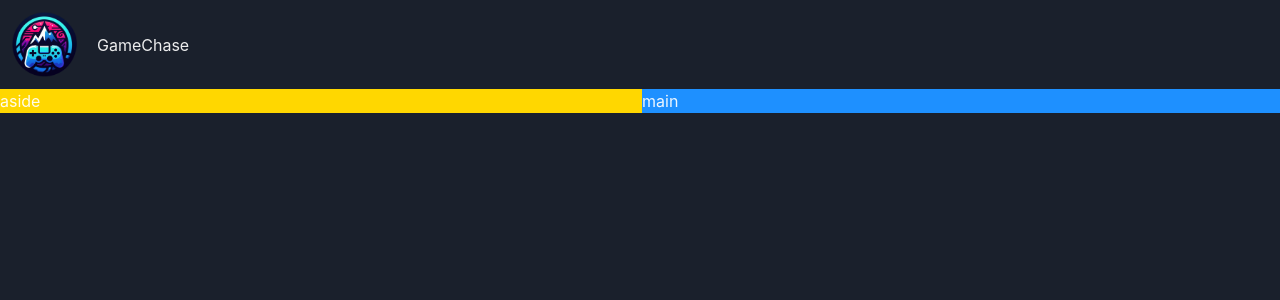
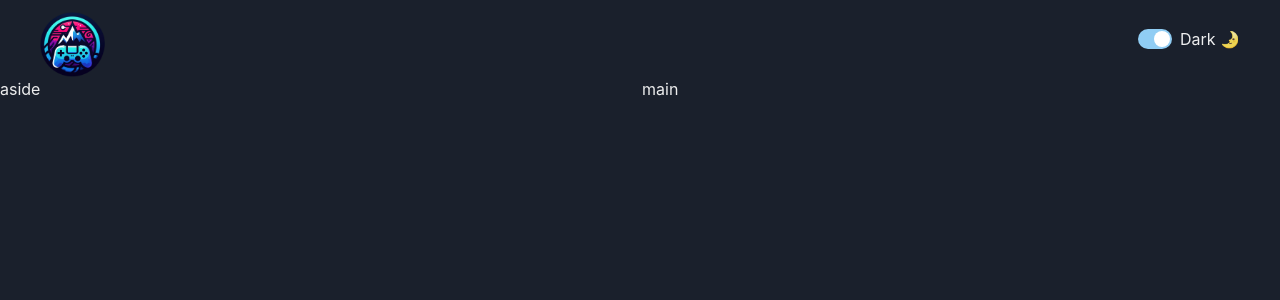
Before and after one commit to Nestor162/GameChase, a React (Vite) app: page / in a window 1280 px wide. Shown: the top 300 px of the page. Built offline with nearby package versions, Linux system fonts and the light colour scheme.

Commit message:
Implement theme switcher

```diff
--- a/src/App.tsx
+++ b/src/App.tsx
@@ -15,13 +15,9 @@ function App() {
           <NavBar />
         </GridItem>
         <Show above='lg'>
-          <GridItem area='aside' bg='gold'>
-            aside
-          </GridItem>
+          <GridItem area='aside'>aside</GridItem>
         </Show>
-        <GridItem area='main' bg='dodgerblue'>
-          main
-        </GridItem>
+        <GridItem area='main'>main</GridItem>
       </Grid>
     </>
   )
--- a/src/components/NavBar.tsx
+++ b/src/components/NavBar.tsx
@@ -1,11 +1,12 @@
-import { HStack, Image, Text } from '@chakra-ui/react'
+import { HStack, Image } from '@chakra-ui/react'
 import logo from '../assets/img/gamechase-logo-nobg.png'
+import ThemeSwitch from './ThemeSwitch'
 
 function NavBar() {
   return (
-    <HStack>
-      <Image src={logo} boxSize={65} className='m-3' />
-      <Text>GameChase</Text>
+    <HStack justifyContent={'space-between'} paddingInline={10}>
+      <Image src={logo} boxSize={65} className='mt-3' />
+      <ThemeSwitch />
     </HStack>
   )
 }
--- /dev/null
+++ b/src/components/ThemeSwitch.tsx
@@ -0,0 +1,16 @@
+import { HStack, Switch, Text, useColorMode } from '@chakra-ui/react'
+
+function ThemeSwitch() {
+  const { toggleColorMode, colorMode } = useColorMode()
+
+  return (
+    <>
+      <HStack>
+        <Switch isChecked={colorMode === 'dark'} onChange={toggleColorMode} colorScheme='blue' />
+        <Text>{colorMode === 'dark' ? 'Dark 🌛' : 'Light ☀️'}</Text>
+      </HStack>
+    </>
+  )
+}
+
+export default ThemeSwitch
```
